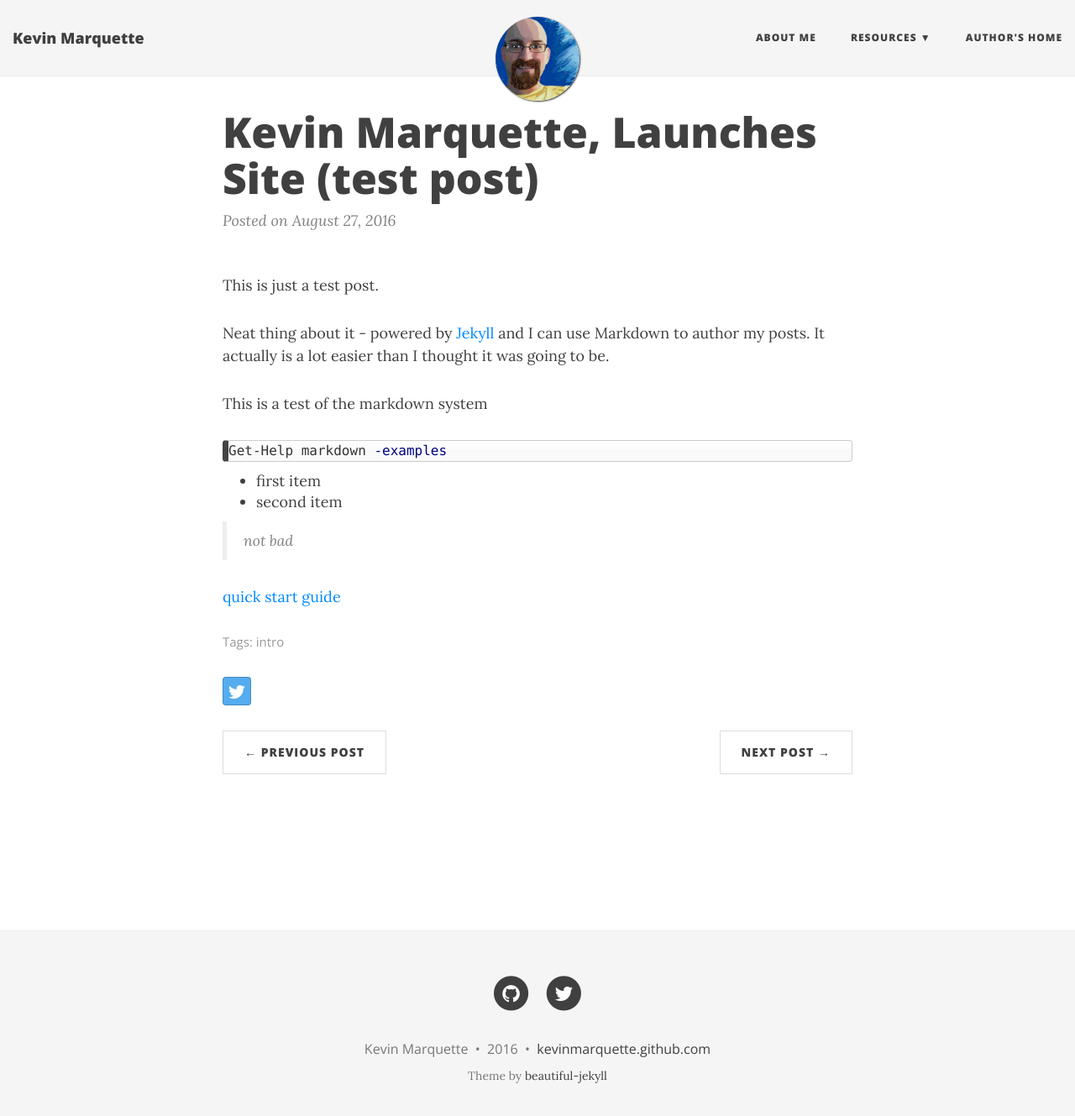
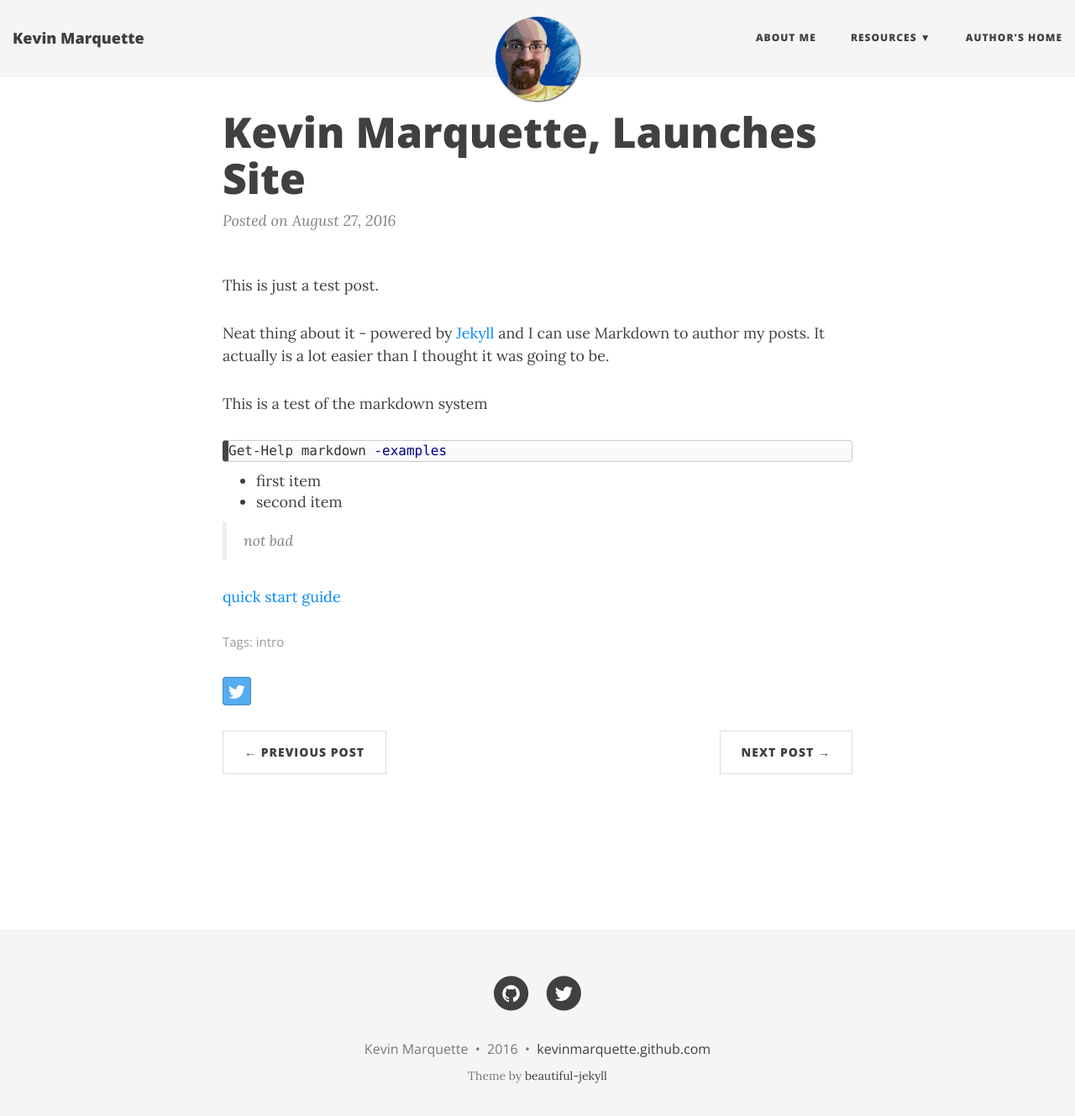
Before and after one commit to KevinMarquette/kevinmarquette.github.io, a Jekyll site: the page built from _posts/2016-08-27-kevin-marquette-site-launched.md, in a window 1280 px wide and 1342 px high. Shown: the top 1329 px of the window at 84% size. Built offline with Jekyll 4.4.1, drawn with Linux system fonts in a browser that asks for light colours; nearby versions of some CDN libraries.

Commit message:
removed json tagging

```diff
--- a/_posts/2016-08-27-kevin-marquette-site-launched.md
+++ b/_posts/2016-08-27-kevin-marquette-site-launched.md
@@ -1,6 +1,6 @@
 ---
-layout: post_json
-title: "Kevin Marquette, Launches Site (test post)"
+layout: post
+title: "Kevin Marquette, Launches Site"
 date: 2016-08-27
 tags: [intro]
 ---
```
